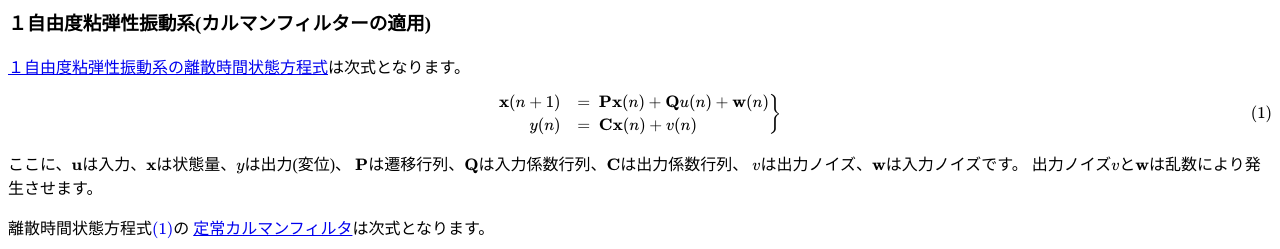
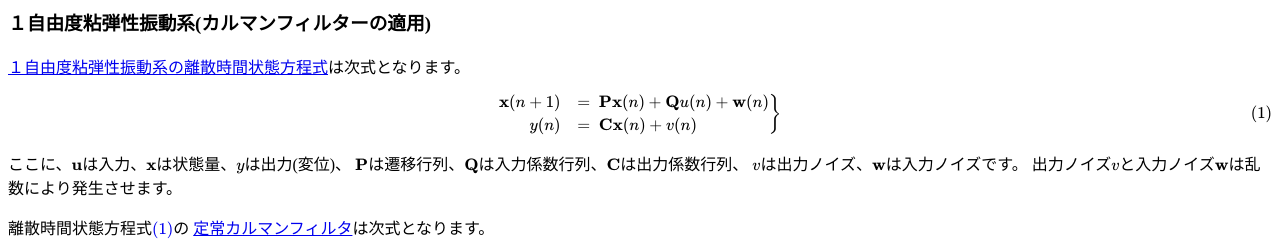
Before and after one commit to AoyamaKohbo/KmlVib1D, a plain HTML site: page index.html in a window 1280 px wide. Shown: the top 249 px of the page. Drawn offline with nearby package versions, Linux system fonts and the light colour scheme; some packages are replaced by stand-ins of ours.

Commit message:
Add files via upload

```diff
--- a/index.html
+++ b/index.html
@@ -31,7 +31,7 @@
     <p>ここに、\(\mathbf{u}\)は入力、\(\mathbf{x}\)は状態量、\(y\)は出力(変位)、
       \(\mathbf{P}\)は遷移行列、\(\mathbf{Q}\)は入力係数行列、\(\mathbf{C}\)は出力係数行列、
       \(v\)は出力ノイズ、\(\mathbf{w}\)は入力ノイズです。
-      出力ノイズ\(v\)と\(\mathbf{w}\)は乱数により発生させます。</p>
+      出力ノイズ\(v\)と入力ノイズ\(\mathbf{w}\)は乱数により発生させます。</p>
 
 <p>離散時間状態方程式\eqref{eq:RtnEqn}の
   <a href="https://aoyamakohbo.github.io/KalmanFltr/">定常カルマンフィルタ</a>は次式となります。</p>
```
